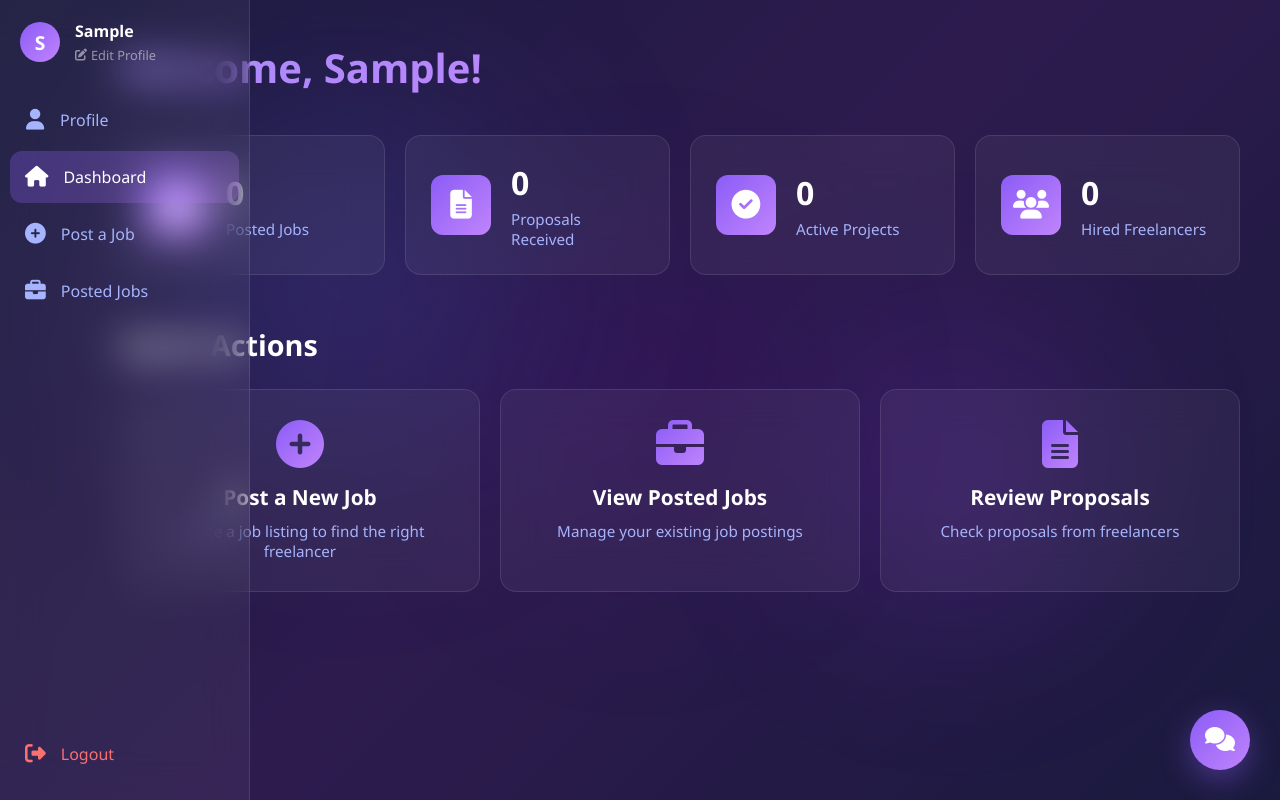
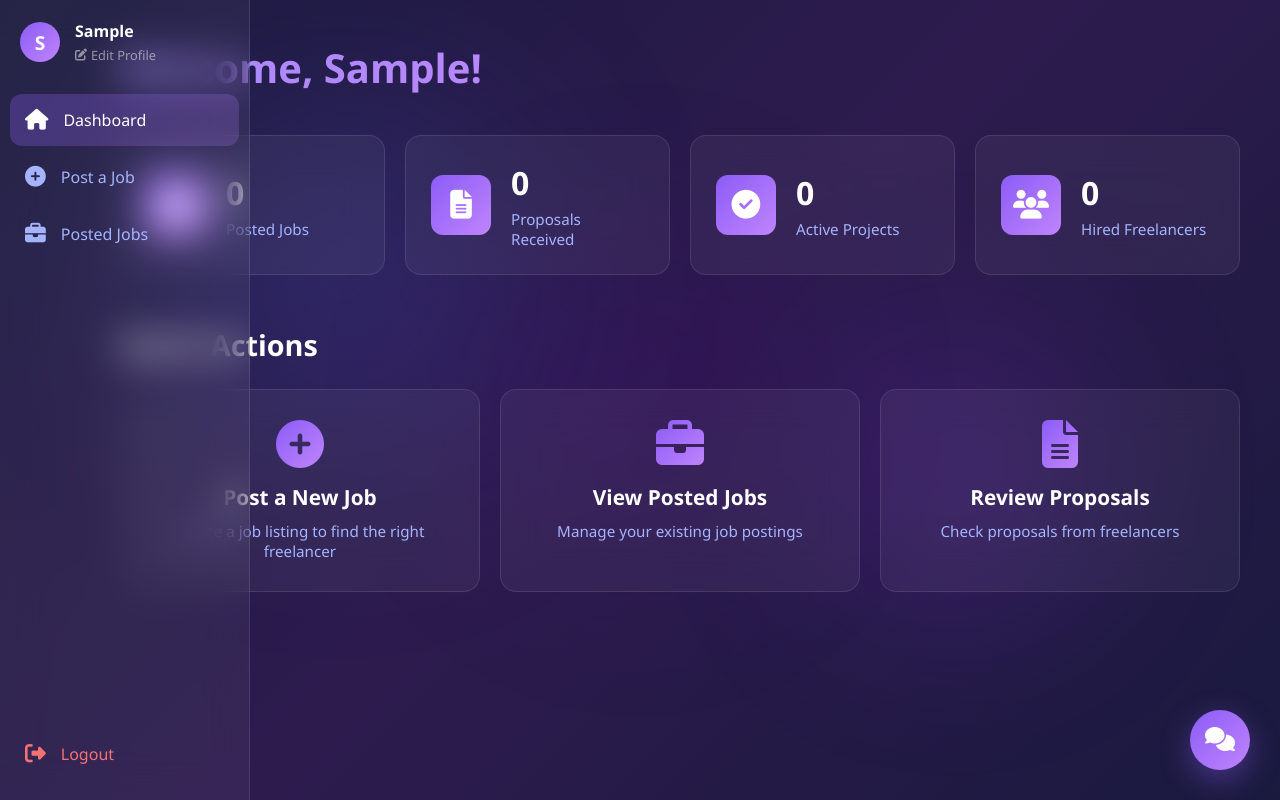
Before and after one commit to nevil0910/freelancing-software, a Django app: page /dashboard/ in a window 1280 px wide. Run offline with Django 4.2, Linux system fonts and the light colour scheme; the visitor is signed in with stand-in values (Sample User, id 1); data that the repository does not hold is empty; parts of the project's set-up code (start-up, migrations or seed data) failed here and were passed over.

Commit message:
Update client_sidebar.html

```diff
--- a/core/templates/core/client_sidebar.html
+++ b/core/templates/core/client_sidebar.html
@@ -15,10 +15,6 @@
             </div>
 
             <nav class="sidebar-nav">
-                <a href="#" class="nav-item">
-                    <i class="fas fa-user"></i>
-                    <span class="nav-text">Profile</span>
-                </a>
                 <a href="{% url 'dashboard' %}" class="nav-item{% if request.resolver_match.url_name == 'dashboard' %} active{% endif %}">
                     <i class="fas fa-home"></i>
                     <span class="nav-text">Dashboard</span>
```
